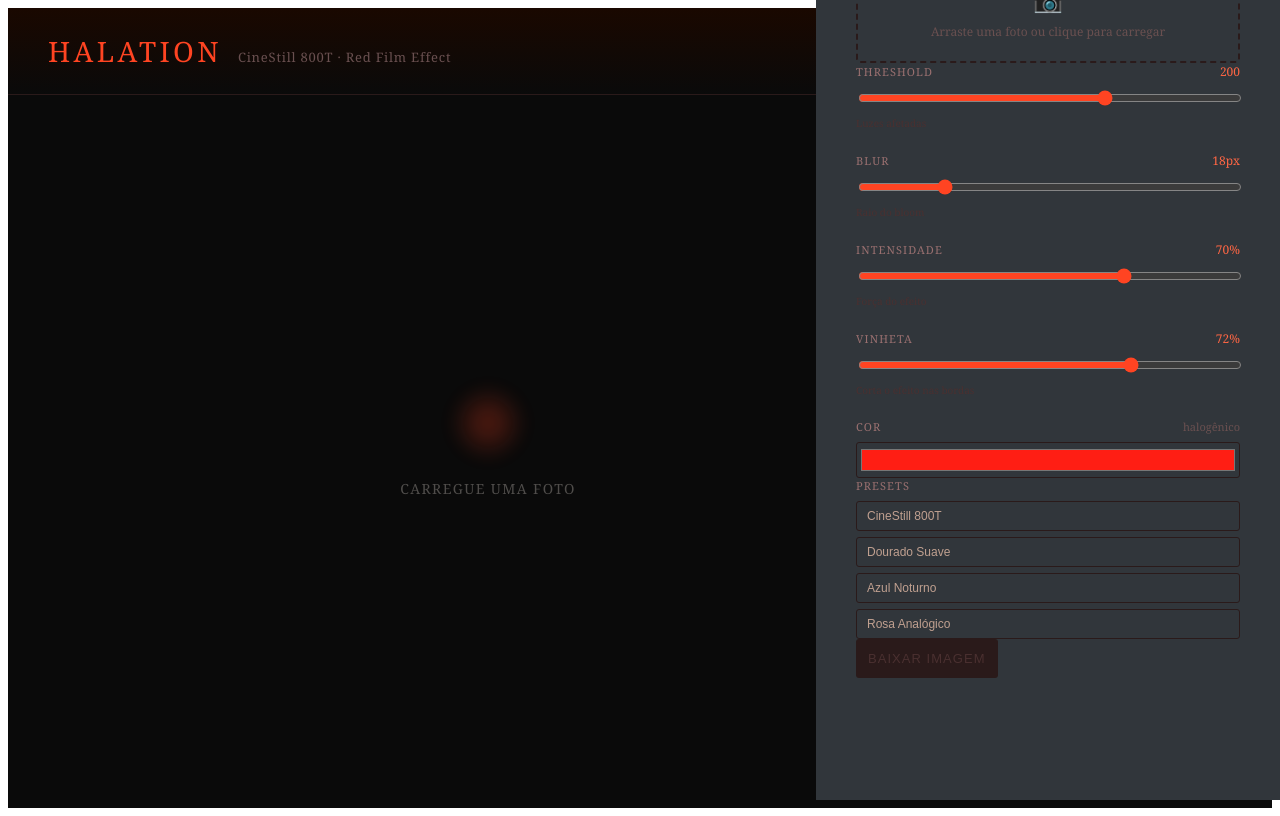
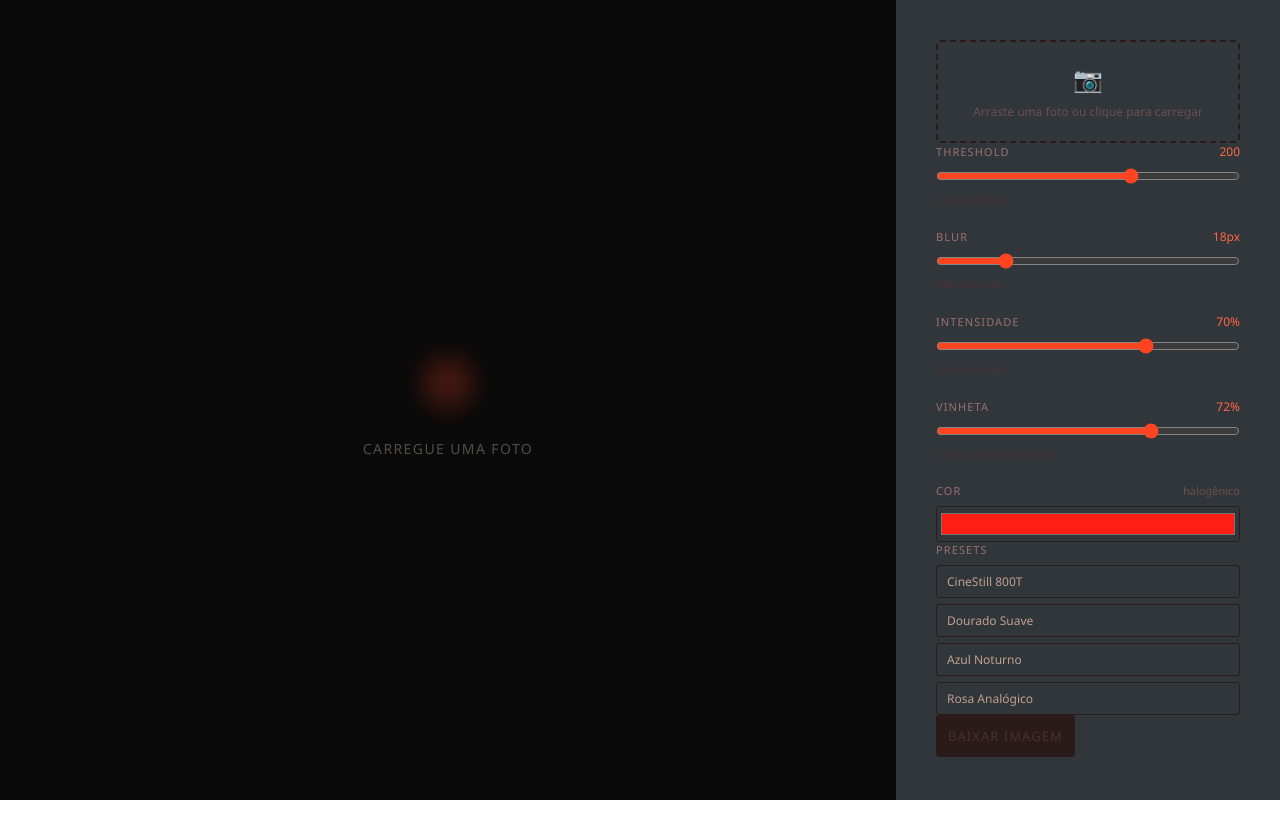
Before and after one commit to Gwin14/Criador-de-halation-effect, a React (Vite) app: page / in a window 1280 px wide. Built offline with nearby package versions, Linux system fonts and the light colour scheme.

Commit message:
style: estilos da sidebar aprimorados

```diff
--- a/src/App.jsx
+++ b/src/App.jsx
@@ -51,40 +51,6 @@ export default function App() {
         flexDirection: "column",
       }}
     >
-      {/* Header */}
-      <header
-        style={{
-          borderBottom: "1px solid #2a1a1a",
-          padding: "24px 40px",
-          display: "flex",
-          alignItems: "baseline",
-          gap: "16px",
-          background: "linear-gradient(180deg, #1a0800 0%, #0a0a0a 100%)",
-        }}
-      >
-        <h1
-          style={{
-            margin: 0,
-            fontSize: "28px",
-            fontWeight: "normal",
-            letterSpacing: "0.12em",
-            color: "#ff4422",
-            textTransform: "uppercase",
-          }}
-        >
-          Halation
-        </h1>
-        <span
-          style={{
-            fontSize: "13px",
-            color: "#6a5050",
-            letterSpacing: "0.06em",
-          }}
-        >
-          CineStill 800T · Red Film Effect
-        </span>
-      </header>
-
       <div style={{ display: "flex", flex: 1, flexWrap: "wrap" }}>
         <CanvasPreview canvasRef={canvasRef} imageLoaded={imageLoaded} />
 
--- /dev/null
+++ b/src/index.css
@@ -0,0 +1,12 @@
+* {
+  margin: 0;
+  padding: 0;
+  box-sizing: border-box;
+  font-family: "Segoe UI", Tahoma, Geneva, Verdana, sans-serif;
+}
+
+body html {
+  overflow: hidden;
+  overscroll-behavior-x: none;
+  overscroll-behavior-y: none;
+}
--- a/src/main.jsx
+++ b/src/main.jsx
@@ -1,6 +1,7 @@
 import { StrictMode } from "react";
 import { createRoot } from "react-dom/client";
 import App from "./App";
+import "./index.css";
 
 createRoot(document.getElementById("root")).render(
   <StrictMode>
```
